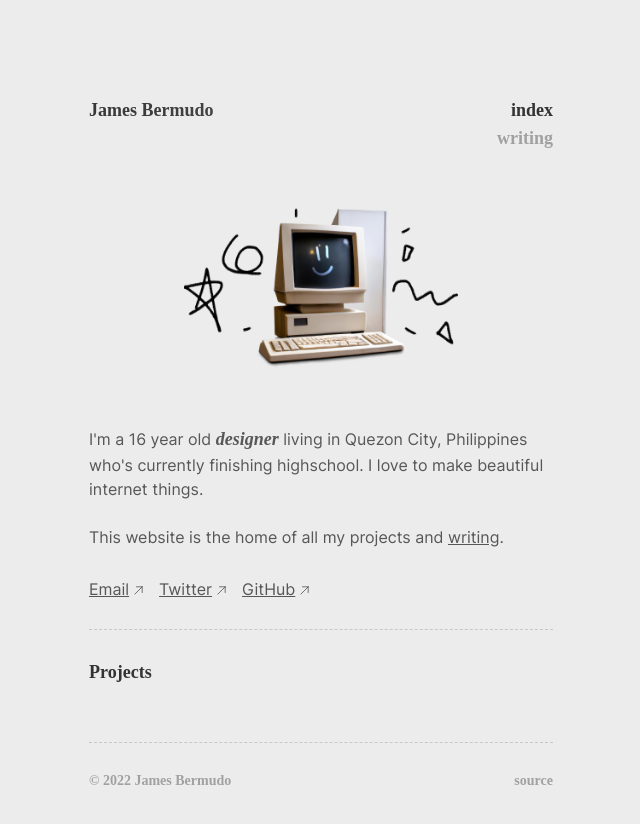
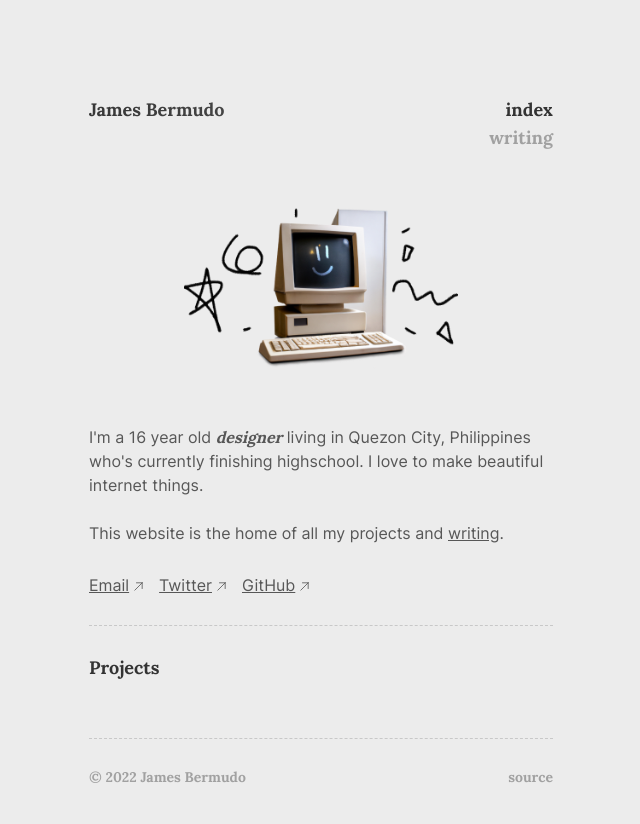
Before and after one commit to jcebermudo/jamesbermudo.com, a Next.js app: page / in a window 1280 px wide. Shown: the top 824 px of the page, without its empty margins (319-959 px from the left). Built offline with nearby package versions, Linux system fonts and the light colour scheme.

Commit message:
lil revamp

```diff
--- a/components/Footy.jsx
+++ b/components/Footy.jsx
@@ -4,14 +4,14 @@ const Footy = () => {
       <div className="mt-14">
         <hr className="border-[#767677] border-dashed opacity-30" />
         <div className="flex flex-row mt-7">
-          <p className="basis-11/12 text-[#A1A1A1] font-['Newsreader'] font-extrabold text-base sm:text-sm select-none">
+          <p className="basis-11/12 text-[#A1A1A1] font-serif font-extrabold text-base sm:text-sm select-none">
             © 2022 James Bermudo
           </p>
           <a
             target="_blank"
             rel="noreferrer"
             href="https://github.com/jcebermudo/bermudo.me/tree/main"
-            className="basis-1/12 text-[#A1A1A1] font-['Newsreader'] font-extrabold text-base sm:text-sm select-none duration-150 hover:text-[#19A1FD]"
+            className="basis-1/12 text-[#A1A1A1] font-serif font-extrabold text-base sm:text-sm select-none duration-150 hover:text-[#19A1FD]"
           >
             source
           </a>
--- a/components/Name.jsx
+++ b/components/Name.jsx
@@ -4,7 +4,7 @@ const Name = () => {
   return (
     <Link href="/">
       <a>
-        <h1 className="font-['Newsreader'] font-extrabold bg-gradient-to-r bg-clip-text text-transparent from-[#333333] to-[#858585] animate-text text-xl sm:text-lg select-none">
+        <h1 className="font-serif font-extrabold bg-gradient-to-r bg-clip-text text-transparent from-[#333333] to-[#858585] animate-text text-xl sm:text-lg select-none">
           James Bermudo
         </h1>
       </a>
--- a/components/Nav.jsx
+++ b/components/Nav.jsx
@@ -18,8 +18,8 @@ const Nav = () => {
                 <a
                   className={
                     asPath === "/"
-                      ? "text-[#333333] font-['Newsreader'] font-extrabold text-xl sm:text-lg duration-150 hover:text-[#19A1FD] select-none"
-                      : "text-[#A1A1A1] font-['Newsreader'] font-extrabold text-xl sm:text-lg duration-150 hover:text-[#19A1FD] select-none"
+                      ? "text-[#333333] font-serif font-extrabold text-xl sm:text-lg duration-150 hover:text-[#19A1FD] select-none"
+                      : "text-[#A1A1A1] font-serif font-extrabold text-xl sm:text-lg duration-150 hover:text-[#19A1FD] select-none"
                   }
                 >
                   index
@@ -31,8 +31,8 @@ const Nav = () => {
                 <a
                   className={
                     asPath === "/writing"
-                      ? "text-[#333333] font-['Newsreader'] font-extrabold text-xl sm:text-lg duration-150 hover:text-[#19A1FD] first-letter:select-none"
-                      : "text-[#A1A1A1] font-['Newsreader'] font-extrabold text-xl sm:text-lg duration-150 hover:text-[#19A1FD] select-none"
+                      ? "text-[#333333] font-serif font-extrabold text-xl sm:text-lg duration-150 hover:text-[#19A1FD] first-letter:select-none"
+                      : "text-[#A1A1A1] font-serif font-extrabold text-xl sm:text-lg duration-150 hover:text-[#19A1FD] select-none"
                   }
                 >
                   writing
--- a/components/PostLink.jsx
+++ b/components/PostLink.jsx
@@ -5,13 +5,13 @@ function PostLink({ title, date, description, slug }) {
     <div>
       <div className="group sm:grid sm:grid-cols-3 mb-7">
         <div className="mb-4 sm:mb-0">
-          <h2 className="text-[#A1A1A1] text-left font-['Newsreader'] font-extrabold italic">
+          <h2 className="text-[#A1A1A1] text-left font-serif font-extrabold italic">
             {date}
           </h2>
         </div>
         <div className="sm:col-span-2">
           <Link href="writing/[slug]" as={`writing/${slug}`}>
-            <a className="text-[#333333] font-['Newsreader'] font-extrabold text-lg duration-150 underline hover:text-[#19A1FD] visited:text-[#a0a0a0]">
+            <a className="text-[#333333] font-serif font-extrabold text-lg duration-150 underline hover:text-[#19A1FD] visited:text-[#a0a0a0]">
               {title}
             </a>
           </Link>
--- a/pages/index.jsx
+++ b/pages/index.jsx
@@ -23,11 +23,9 @@ export default function Home() {
       </div>
       <p className="text-[#575757] mt-14">
         I&apos;m a 16 year old{" "}
-        <span className="font-['Newsreader'] font-bold italic text-lg">
-          designer
-        </span>{" "}
-        living in Quezon City, Philippines who&apos;s currently finishing
-        highschool. I love to make beautiful internet things.
+        <span className="font-serif font-bold italic">designer</span> living in
+        Quezon City, Philippines who&apos;s currently finishing highschool. I
+        love to make beautiful internet things.
         <br />
         <br />
         This website is the home of all my projects and{" "}
@@ -42,7 +40,7 @@ export default function Home() {
         <LinkText text="GitHub" link="https://github.com/jcebermudo" />
       </div>
       <hr className="mt-7 border-[#767677] border-dashed opacity-30" />
-      <h2 className="text-[#333333] font-['Newsreader'] font-extrabold text-lg mt-7">
+      <h2 className="text-[#333333] font-serif font-extrabold text-lg mt-7">
         Projects
       </h2>
     </>
--- a/pages/writing/[slug].js
+++ b/pages/writing/[slug].js
@@ -31,10 +31,10 @@ function Post({ data, content }) {
             Go Back
           </a>
         </Link>
-        <h1 className="text-[#333333] font-['Newsreader'] font-extrabold text-lg mt-7">
+        <h1 className="text-[#333333] font-serif font-extrabold text-lg mt-7">
           {data.title}
         </h1>
-        <time className="text-[#A1A1A1] text-left font-['Newsreader'] font-extrabold italic mt-7">
+        <time className="text-[#A1A1A1] text-left font-serif font-extrabold italic mt-7">
           {data.date}
         </time>
         <div
--- a/styles/globals.css
+++ b/styles/globals.css
@@ -5,9 +5,17 @@
 @font-face {
   font-family: "Inter";
   font-style: normal;
-  font-weight: normal;
+  font-weight: 400;
   font-display: optional;
-  src: url("/public/fonts/Inter.var.woff2") format("woff2");
+  src: url("/fonts/Inter.var.woff2") format("woff2");
+}
+
+@font-face {
+  font-family: "Lora";
+  font-style: normal;
+  font-weight: 700;
+  font-display: optional;
+  src: url("/fonts/Lora-VariableFont_wght.ttf");
 }
 
 html,
--- a/tailwind.config.js
+++ b/tailwind.config.js
@@ -11,6 +11,7 @@ module.exports = {
       },
       fontFamily: {
         sans: ["Inter", "sans-serif"],
+        serif: ["Lora", "serif"],
       },
       keyframes: {
         text: {
```
Also changed, not shown: public/fonts/Lora-VariableFont_wght.ttf (added), public/images/meta/og.png.
